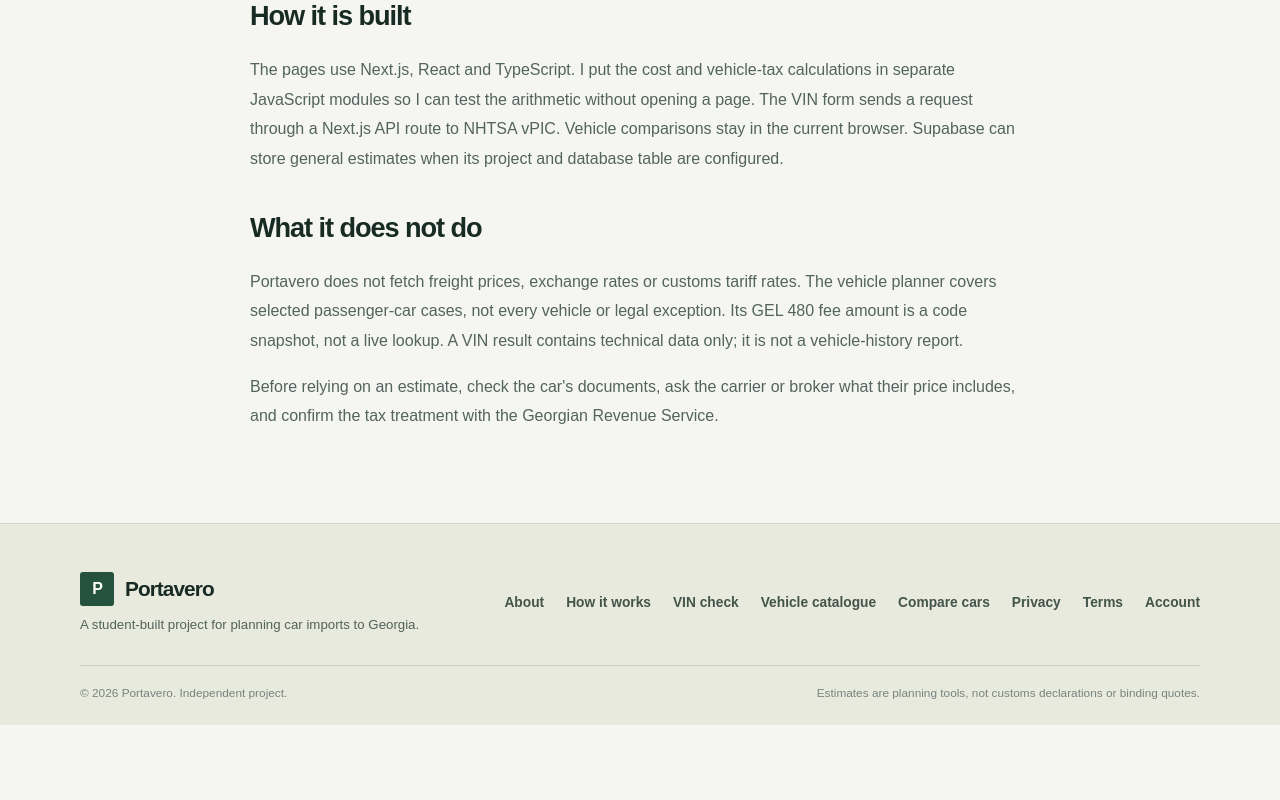
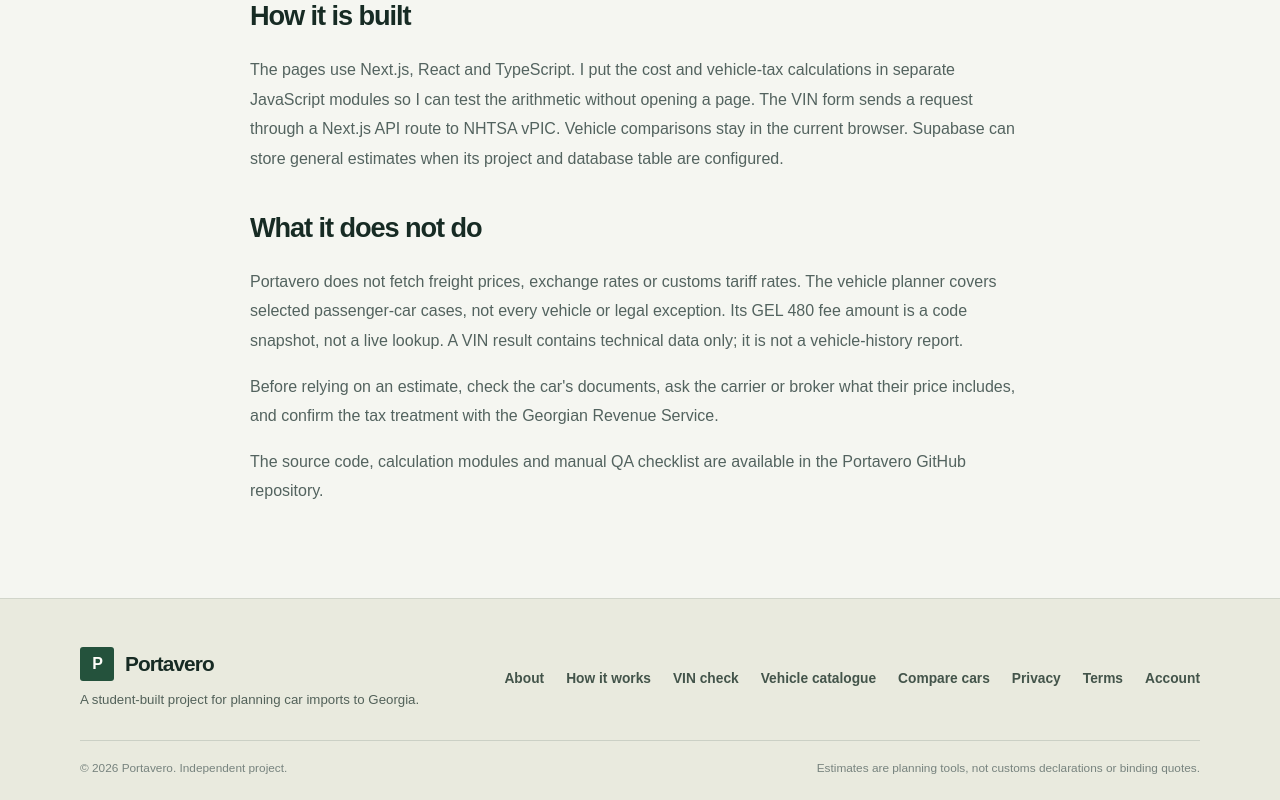
Before and after one commit to GIORGIO2032Q4E/portavero, a Next.js app: page /about in a window 1280 px wide. Shown: the part 1142-1942 px from the top of the page. Before the commit the page ends 1867 px from the top, so only its background shows below. Built offline with nearby package versions, Linux system fonts and the light colour scheme; no server answers.

Commit message:
Link the project source from the About page

```diff
--- a/src/app/about/page.tsx
+++ b/src/app/about/page.tsx
@@ -35,6 +35,7 @@ export default function AboutPage() {
           <h2>What it does not do</h2>
           <p>Portavero does not fetch freight prices, exchange rates or customs tariff rates. The vehicle planner covers selected passenger-car cases, not every vehicle or legal exception. Its GEL 480 fee amount is a code snapshot, not a live lookup. A VIN result contains technical data only; it is not a vehicle-history report.</p>
           <p>Before relying on an estimate, check the car's documents, ask the carrier or broker what their price includes, and confirm the tax treatment with the Georgian Revenue Service.</p>
+          <p>The source code, calculation modules and manual QA checklist are available in the <a href="https://github.com/GIORGIO2032Q4E/portavero" target="_blank" rel="noreferrer">Portavero GitHub repository</a>.</p>
         </div>
       </section>
     </>
```
